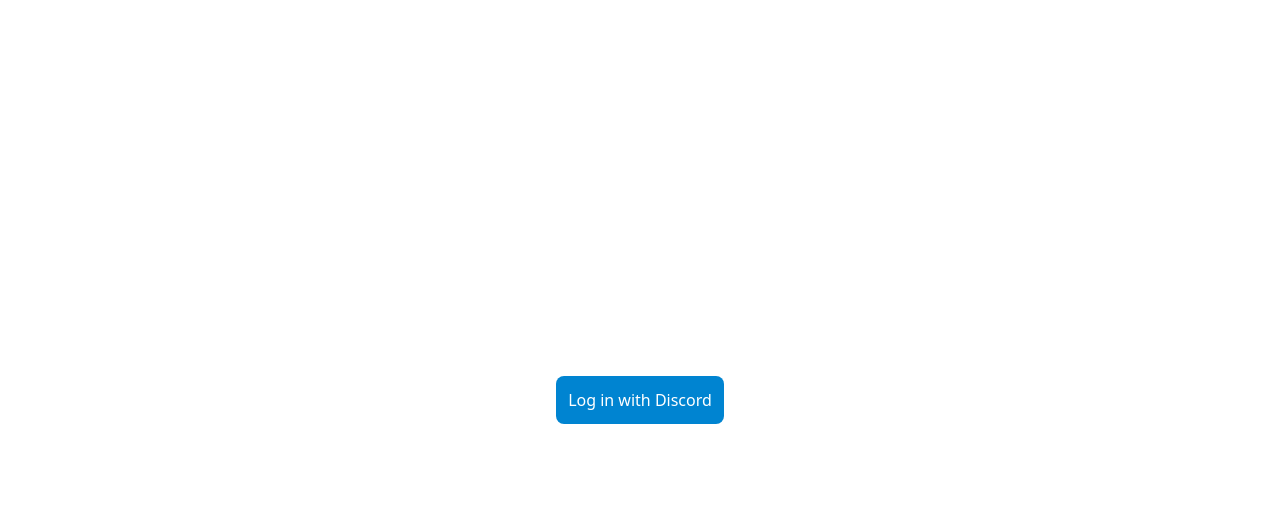
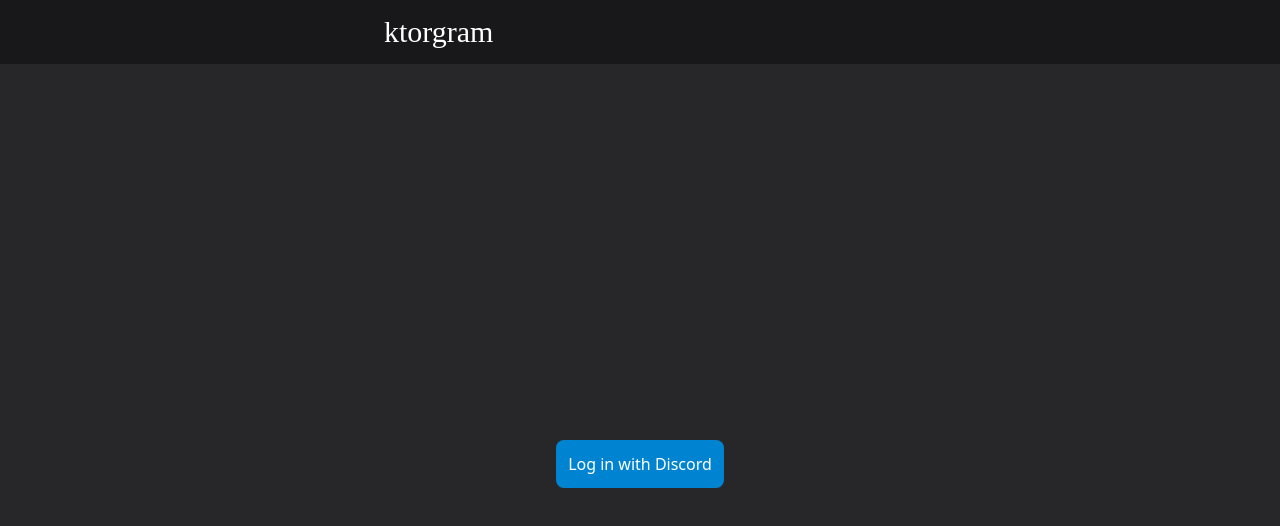
Before and after one commit to galsever/svelte-auth-upload, a SvelteKit app: page /login in a window 1280 px wide. Shown: the top 526 px of the page. Built offline with nearby package versions, Linux system fonts and the light colour scheme; no server answers.

Commit message:
feat: Navbar

```diff
--- /dev/null
+++ b/src/lib/components/links.svelte
@@ -0,0 +1,12 @@
+<script lang="ts">
+    import Icon from "@iconify/svelte";
+
+</script>
+
+<div class="flex gap-2 items-center">
+    <a href="/">
+        <Icon class="text-white w-6 h-6" icon="heroicons:home" />
+    </a>
+
+
+</div>
--- /dev/null
+++ b/src/lib/components/logo.svelte
@@ -0,0 +1,5 @@
+<a href="/">
+    <p class="font-['Satisfy',cursive] text-3xl text-white">
+        ktorgram
+    </p>
+</a>
--- /dev/null
+++ b/src/lib/components/navbar.svelte
@@ -0,0 +1,8 @@
+<script lang="ts">
+    import Logo from "./logo.svelte";
+    import Links from "./links.svelte";
+</script>
+
+<div class="h-16 bg-zinc-900 flex justify-between items-center px-96">
+    <Logo />
+</div>
--- a/src/routes/+layout.svelte
+++ b/src/routes/+layout.svelte
@@ -1,12 +1,17 @@
 <script lang="ts">
 	import './layout.css';
 	import favicon from '$lib/assets/favicon.svg';
+    import Navbar from "$lib/components/navbar.svelte";
 
-	let { children } = $props();
+    let { children } = $props();
 </script>
 
 <svelte:head>
 	<link rel="icon" href={favicon} />
 </svelte:head>
 
-{@render children()}
+<Navbar />
+
+<div class="bg-zinc-800">
+    {@render children()}
+</div>
```
